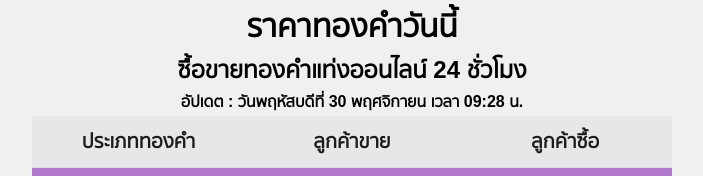
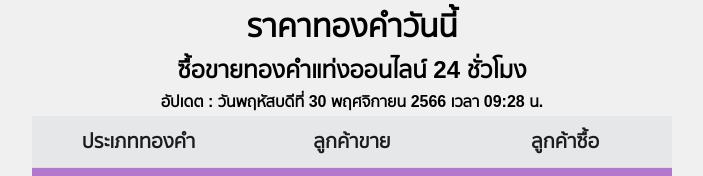
Before and after one commit to kiittichai/methong_feed_logo, a website: page index.html in a window 1280 px wide. Shown: the top 176 px of the page, without its empty margins (288-991 px from the left). Drawn offline with Linux system fonts and the light colour scheme.

Commit message:
ขอเทสก่อน

```diff
--- a/index.html
+++ b/index.html
@@ -12,7 +12,7 @@
     <div>
         <h1>ราคาทองคำวันนี้</h1>
         <h2>ซื้อขายทองคำแท่งออนไลน์ 24 ชั่วโมง</h2>
-        <h4 id="updateTime">อัปเดต : </h4>
+        <h4 id="updateTimeElement">อัปเดต : </h4>
     </div>
 
     <!-- ตารางสำหรับแสดงราคา 1 -->
--- a/realtime.js
+++ b/realtime.js
@@ -73,9 +73,10 @@ function updatePrice(priceElement, buyElement, productData) {
     buyElement.textContent = formatPrice(productData.buyPrice);
 }
 
-// สร้างฟังก์ชันเพื่ออัปเดตเวลาและวันที่
+// สร้างฟังก์ชัน updateDateTime ที่ return updateTime
 function updateDateTime() {
-    const now = new Date();
+    const updateTime = new Date();
+
     const options = {
         weekday: 'long',
         year: 'numeric',
@@ -85,14 +86,15 @@ function updateDateTime() {
         minute: '2-digit',
     };
 
-    const formattedDate = now.toLocaleDateString('th-TH', options);
+    const formattedDateTime = new Intl.DateTimeFormat('th-TH', options).format(updateTime);
 
-    const updateTimeElement = document.getElementById('updateTime');
-    updateTimeElement.textContent = `อัปเดต : ${formattedDate.replace(/(\d{4}) (.+)(\d{2}:\d{2})/, 'เวลา $3 น.')}`;
+    // คืนค่า updateTime ถ้าต้องการให้ตัวแปรนี้สามารถใช้งานต่อไป
+    return updateTime;
 }
 
-// เรียกใช้งานฟังก์ชันเมื่อหน้าเว็บโหลด
-updateDateTime();
+// เรียกใช้ฟังก์ชันเพื่ออัปเดตวันที่และเวลาและเก็บค่า updateTime
+const updateTime = updateDateTime();
 
-// อัปเดตเวลาและวันที่ทุก 1 นาที
-setInterval(updateDateTime, 60000); // 1 นาที = 60000 มิลลิวินาที
+// ใช้ updateTime ในการอัปเดต element บนหน้าเว็บ
+const updateTimeElement = document.getElementById('updateTimeElement');
+updateTimeElement.textContent = `อัปเดต : ${updateTime.toLocaleDateString('th-TH', { weekday: 'long', year: 'numeric', month: 'long', day: 'numeric' })} เวลา ${updateTime.toLocaleTimeString('th-TH', { hour: '2-digit', minute: '2-digit' })} น.`;
```
